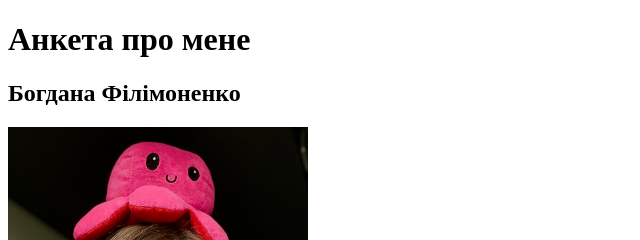
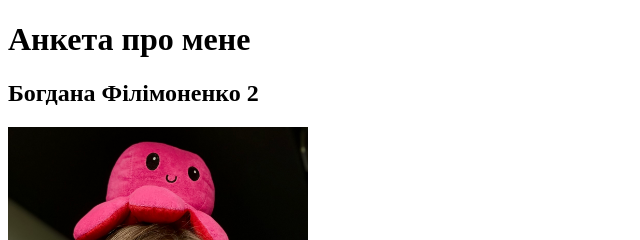
Before and after one commit to BohdanaF/hillel_homeworks, a plain HTML site: page home_work1/html_1/index.html in a window 1280 px wide. Shown: the top 240 px of the page, 0-640 px from the left. Drawn offline with Linux system fonts and the light colour scheme.

Commit message:
initial commit

```diff
--- a/home_work1/html_1/index.html
+++ b/home_work1/html_1/index.html
@@ -11,7 +11,7 @@
 </h1>
 
 <h2>
-    Богдана Філімоненко
+    Богдана Філімоненко 2
 </h2>
 
 <img src="imgs/portrait.jpeg" alt="cute photo" width="300">
```
